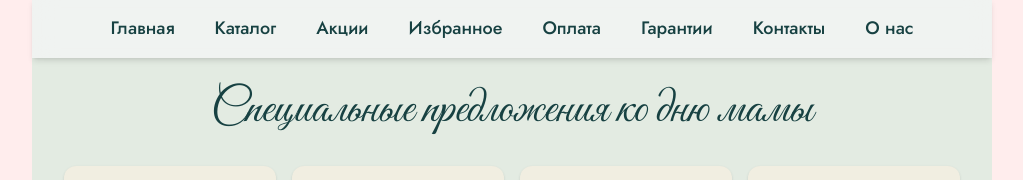
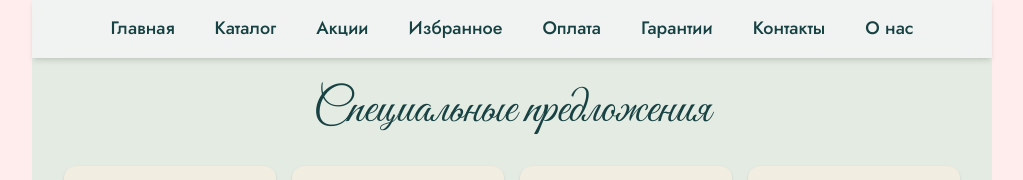
Before and after one commit to TobyThorneA/myata-flowers, a React (Vite) app: page /specialOffer in a window 1280 px wide. Shown: the part 206-386 px from the top of the page, without its empty margins (128-1151 px from the left). Built offline with nearby package versions, Linux system fonts and the light colour scheme; no server answers; grey boxes are pictures that could not be loaded.

Commit message:
Мелкие правки

```diff
--- a/src/pages/admin/AdminDashboard.tsx
+++ b/src/pages/admin/AdminDashboard.tsx
@@ -87,8 +87,8 @@ const AdminDashboard = () => {
   };
 
   return (
-    <div className="p-8">
-      <h1 className="text-3xl font-bold mb-4 text-center">Админка: Управление букетами</h1>
+    <div className="font-sansSerif p-8">
+      <h1 className=" text-3xl font-bold mb-4 text-center">Админка: Управление букетами</h1>
 
       {showForm ? (
         <BouquetForm
--- a/src/pages/specialOfferPage/SpecialOfferPage.tsx
+++ b/src/pages/specialOfferPage/SpecialOfferPage.tsx
@@ -47,7 +47,7 @@ const SpecialOfferPage = () => {
       <h2
       className="font-cursive font-normal pt-4 text-2xl md:text-5xl text-center mb-8 text-color-text"
       >
-        Специальные предложения ко дню мамы
+        Специальные предложения
       </h2>
 
       <div className="grid grid-cols-2 md:grid-cols-4 gap-4">
```
